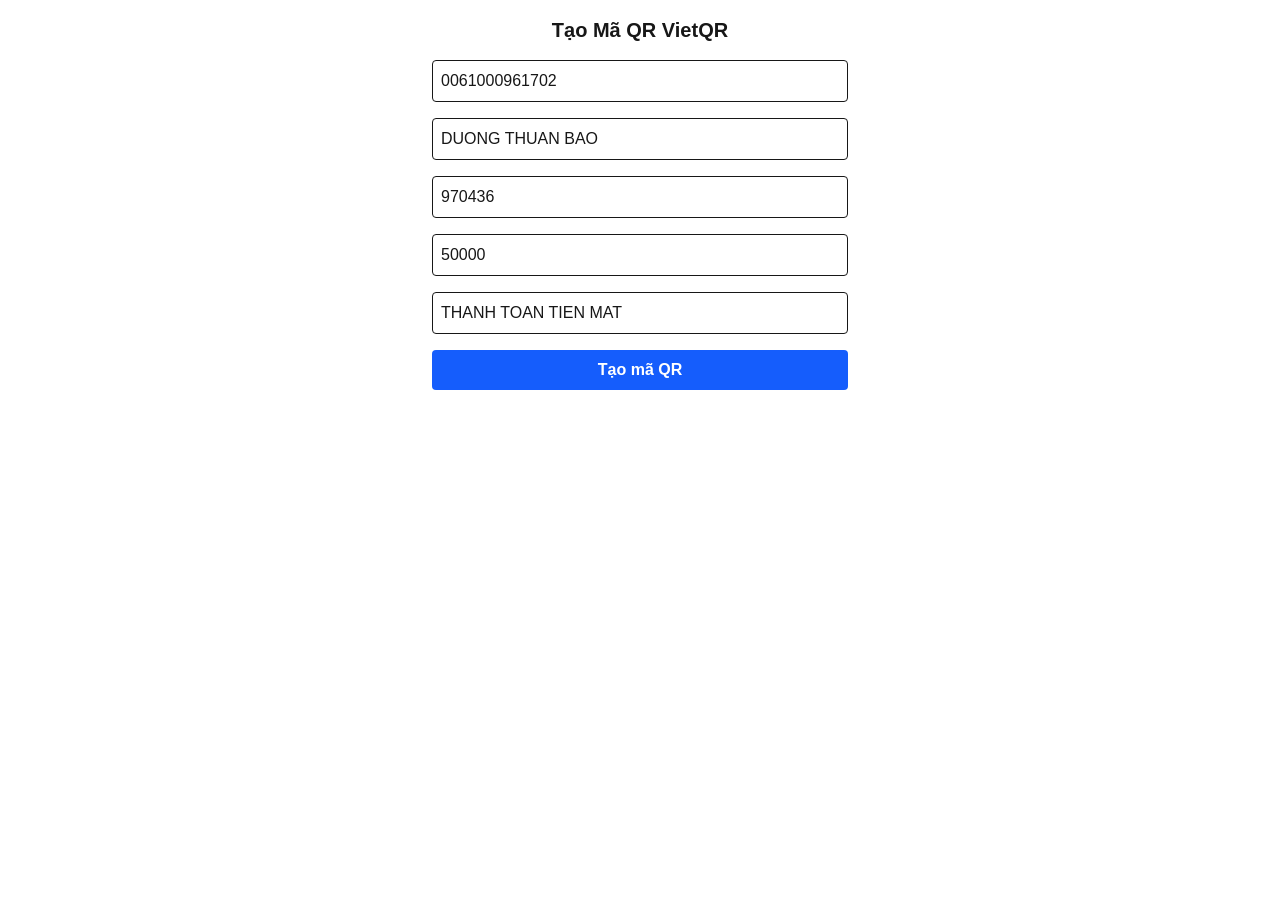
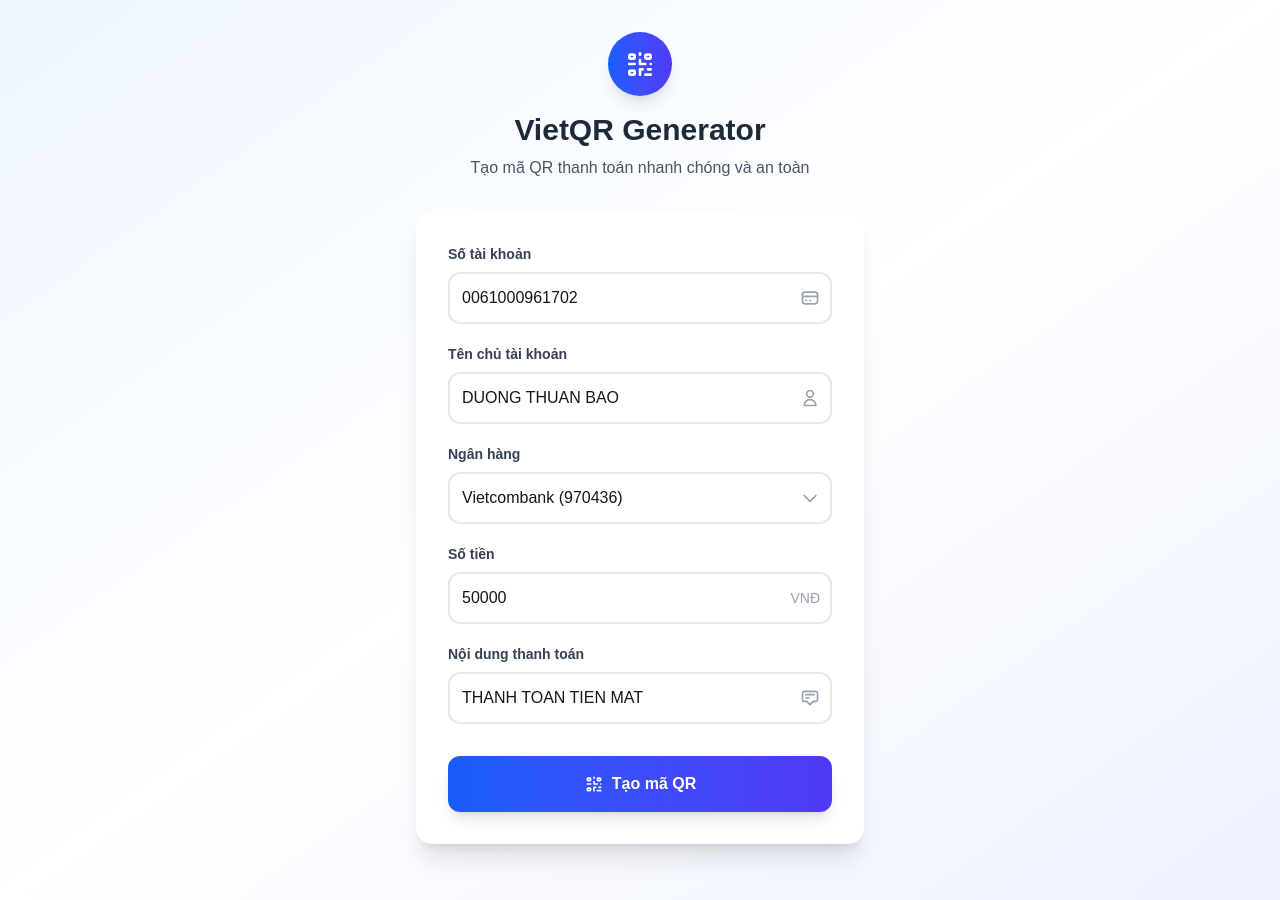
Before and after one commit to baoduong-dev/generateQrBanking, a Next.js app in the folder my-app/: page / in a window 1280 px wide. Before the commit the page ends 800 px from the top, so only its background shows below. Built offline with nearby package versions, Linux system fonts and the light colour scheme.

Commit message:
update UI

```diff
--- a/my-app/app/page.tsx
+++ b/my-app/app/page.tsx
@@ -10,6 +10,17 @@
   const [addInfo, setAddInfo] = useState('THANH TOAN TIEN MAT');
   const [qrUrl, setQrUrl] = useState<string | null>(null);
   const [loading, setLoading] = useState(false);
+
+  const banks = [
+    { id: '970436', name: 'Vietcombank' },
+    { id: '970422', name: 'MB Bank (Quân đội)' },
+    { id: '970418', name: 'BIDV' },
+    { id: '970415', name: 'VietinBank' },
+    { id: '970416', name: 'ACB' },
+    { id: '970407', name: 'Techcombank' },
+    { id: '970423', name: 'TPBank' },
+    { id: '970403', name: 'Sacombank' }
+  ];
 
   const handleGenerate = async () => {
     setLoading(true);
@@ -36,54 +47,196 @@
   };
 
   return (
-    <div className="max-w-md mx-auto p-4 space-y-4">
-      <h1 className="text-xl font-bold text-center">Tạo Mã QR VietQR</h1>
+    <div className="min-h-screen bg-gradient-to-br from-blue-50 via-white to-indigo-50 py-4 px-4 sm:py-8">
+      <div className="max-w-md mx-auto">
+        {/* Header */}
+        <div className="text-center mb-8">
+          <div className="inline-flex items-center justify-center w-16 h-16 bg-gradient-to-r from-blue-600 to-indigo-600 rounded-full mb-4 shadow-lg">
+            <svg className="w-8 h-8 text-white" fill="none" stroke="currentColor" viewBox="0 0 24 24">
+              <path strokeLinecap="round" strokeLinejoin="round" strokeWidth={2} d="M12 4v1m6 11h2m-6 0h-2v4m0-11v3m0 0h.01M12 12h4.01M16 20h4M4 12h4m12 0h.01M5 8h2a1 1 0 001-1V6a1 1 0 00-1-1H5a1 1 0 00-1 1v1a1 1 0 001 1zm12 0h2a1 1 0 001-1V6a1 1 0 00-1-1h-2a1 1 0 00-1 1v1a1 1 0 001 1zM5 20h2a1 1 0 001-1v-1a1 1 0 00-1-1H5a1 1 0 00-1 1v1a1 1 0 001 1z" />
+            </svg>
+          </div>
+          <h1 className="text-2xl sm:text-3xl font-bold text-gray-800 mb-2">VietQR Generator</h1>
+          <p className="text-gray-600 text-sm sm:text-base">Tạo mã QR thanh toán nhanh chóng và an toàn</p>
+        </div>
 
+        {/* Form Card */}
+        <div className="bg-white rounded-2xl shadow-xl p-6 sm:p-8 mb-6">
+          <div className="space-y-5">
+            {/* Account Number */}
+            <div>
+              <label className="block text-sm font-semibold text-gray-700 mb-2">
+                Số tài khoản
+              </label>
+              <div className="relative">
                 <input
-        className="w-full border p-2 rounded"
-        placeholder="Số tài khoản"
+                  className="w-full border-2 border-gray-200 p-3 rounded-xl focus:border-blue-500 focus:ring-2 focus:ring-blue-200 transition-all duration-200 outline-none"
+                  placeholder="Nhập số tài khoản"
                   value={accountNumber}
                   onChange={(e) => setAccountNumber(e.target.value)}
                 />
+                <div className="absolute inset-y-0 right-0 pr-3 flex items-center pointer-events-none">
+                  <svg className="w-5 h-5 text-gray-400" fill="none" stroke="currentColor" viewBox="0 0 24 24">
+                    <path strokeLinecap="round" strokeLinejoin="round" strokeWidth={2} d="M3 10h18M7 15h1m4 0h1m-7 4h12a3 3 0 003-3V8a3 3 0 00-3-3H6a3 3 0 00-3 3v8a3 3 0 003 3z" />
+                  </svg>
+                </div>
+              </div>
+            </div>
+
+            {/* Account Name */}
+            <div>
+              <label className="block text-sm font-semibold text-gray-700 mb-2">
+                Tên chủ tài khoản
+              </label>
+              <div className="relative">
                 <input
-        className="w-full border p-2 rounded"
+                  className="w-full border-2 border-gray-200 p-3 rounded-xl focus:border-blue-500 focus:ring-2 focus:ring-blue-200 transition-all duration-200 outline-none"
                   placeholder="Tên chủ tài khoản (IN HOA)"
                   value={accountName}
                   onChange={(e) => setAccountName(e.target.value)}
                 />
-      <input
-        className="w-full border p-2 rounded"
-        placeholder="Mã ngân hàng (Mặc định: 970436)"
+                <div className="absolute inset-y-0 right-0 pr-3 flex items-center pointer-events-none">
+                  <svg className="w-5 h-5 text-gray-400" fill="none" stroke="currentColor" viewBox="0 0 24 24">
+                    <path strokeLinecap="round" strokeLinejoin="round" strokeWidth={2} d="M16 7a4 4 0 11-8 0 4 4 0 018 0zM12 14a7 7 0 00-7 7h14a7 7 0 00-7-7z" />
+                  </svg>
+                </div>
+              </div>
+            </div>
+
+            {/* Bank Selection */}
+            <div>
+              <label className="block text-sm font-semibold text-gray-700 mb-2">
+                Ngân hàng
+              </label>
+              <div className="relative">
+                <select
+                  className="w-full border-2 border-gray-200 p-3 rounded-xl focus:border-blue-500 focus:ring-2 focus:ring-blue-200 transition-all duration-200 outline-none appearance-none bg-white"
                   value={bankId}
                   onChange={(e) => setBankId(e.target.value)}
-      />
+                >
+                  {banks.map((bank) => (
+                    <option key={bank.id} value={bank.id}>
+                      {bank.name} ({bank.id})
+                    </option>
+                  ))}
+                </select>
+                <div className="absolute inset-y-0 right-0 pr-3 flex items-center pointer-events-none">
+                  <svg className="w-5 h-5 text-gray-400" fill="none" stroke="currentColor" viewBox="0 0 24 24">
+                    <path strokeLinecap="round" strokeLinejoin="round" strokeWidth={2} d="M19 9l-7 7-7-7" />
+                  </svg>
+                </div>
+              </div>
+            </div>
+
+            {/* Amount */}
+            <div>
+              <label className="block text-sm font-semibold text-gray-700 mb-2">
+                Số tiền
+              </label>
+              <div className="relative">
                 <input
-        className="w-full border p-2 rounded"
+                  className="w-full border-2 border-gray-200 p-3 rounded-xl focus:border-blue-500 focus:ring-2 focus:ring-blue-200 transition-all duration-200 outline-none"
                   placeholder="Số tiền (VD: 50000)"
                   value={amount}
                   onChange={(e) => setAmount(e.target.value)}
+                  type="number"
                 />
+                <div className="absolute inset-y-0 right-0 pr-3 flex items-center pointer-events-none">
+                  <span className="text-gray-400 text-sm font-medium">VNĐ</span>
+                </div>
+              </div>
+            </div>
+
+            {/* Additional Info */}
+            <div>
+              <label className="block text-sm font-semibold text-gray-700 mb-2">
+                Nội dung thanh toán
+              </label>
+              <div className="relative">
                 <input
-        className="w-full border p-2 rounded"
+                  className="w-full border-2 border-gray-200 p-3 rounded-xl focus:border-blue-500 focus:ring-2 focus:ring-blue-200 transition-all duration-200 outline-none"
                   placeholder="Nội dung thanh toán"
                   value={addInfo}
                   onChange={(e) => setAddInfo(e.target.value)}
                 />
+                <div className="absolute inset-y-0 right-0 pr-3 flex items-center pointer-events-none">
+                  <svg className="w-5 h-5 text-gray-400" fill="none" stroke="currentColor" viewBox="0 0 24 24">
+                    <path strokeLinecap="round" strokeLinejoin="round" strokeWidth={2} d="M7 8h10M7 12h4m1 8l-4-4H5a2 2 0 01-2-2V6a2 2 0 012-2h14a2 2 0 012 2v8a2 2 0 01-2 2h-3l-4 4z" />
+                  </svg>
+                </div>
+              </div>
+            </div>
+          </div>
 
+          {/* Generate Button */}
           <button
             onClick={handleGenerate}
             disabled={loading}
-        className="w-full bg-blue-600 text-white font-bold py-2 rounded hover:bg-blue-700"
+            className="w-full mt-8 bg-gradient-to-r from-blue-600 to-indigo-600 hover:from-blue-700 hover:to-indigo-700 disabled:from-gray-400 disabled:to-gray-500 text-white font-bold py-4 rounded-xl transition-all duration-200 transform hover:scale-[1.02] disabled:scale-100 shadow-lg hover:shadow-xl disabled:shadow-md flex items-center justify-center space-x-2"
           >
-        {loading ? 'Đang tạo...' : 'Tạo mã QR'}
+            {loading ? (
+              <>
+                <svg className="animate-spin -ml-1 mr-3 h-5 w-5 text-white" xmlns="http://www.w3.org/2000/svg" fill="none" viewBox="0 0 24 24">
+                  <circle className="opacity-25" cx="12" cy="12" r="10" stroke="currentColor" strokeWidth="4"></circle>
+                  <path className="opacity-75" fill="currentColor" d="M4 12a8 8 0 018-8V0C5.373 0 0 5.373 0 12h4zm2 5.291A7.962 7.962 0 014 12H0c0 3.042 1.135 5.824 3 7.938l3-2.647z"></path>
+                </svg>
+                <span>Đang tạo mã QR...</span>
+              </>
+            ) : (
+              <>
+                <svg className="w-5 h-5" fill="none" stroke="currentColor" viewBox="0 0 24 24">
+                  <path strokeLinecap="round" strokeLinejoin="round" strokeWidth={2} d="M12 4v1m6 11h2m-6 0h-2v4m0-11v3m0 0h.01M12 12h4.01M16 20h4M4 12h4m12 0h.01M5 8h2a1 1 0 001-1V6a1 1 0 00-1-1H5a1 1 0 00-1 1v1a1 1 0 001 1zm12 0h2a1 1 0 001-1V6a1 1 0 00-1-1h-2a1 1 0 00-1 1v1a1 1 0 001 1zM5 20h2a1 1 0 001-1v-1a1 1 0 00-1-1H5a1 1 0 00-1 1v1a1 1 0 001 1z" />
+                </svg>
+                <span>Tạo mã QR</span>
+              </>
+            )}
           </button>
+        </div>
 
+        {/* QR Result */}
         {qrUrl && (
-        <div className="text-center mt-4">
-          <p className="mb-2 font-medium">Mã QR của bạn:</p>
-          <img src={qrUrl} alt="VietQR Code" className="mx-auto border rounded shadow-md" />
+          <div className="bg-white rounded-2xl shadow-xl p-6 sm:p-8 text-center animate-fade-in">
+            <div className="mb-4">
+              <div className="inline-flex items-center justify-center w-12 h-12 bg-green-100 rounded-full mb-3">
+                <svg className="w-6 h-6 text-green-600" fill="none" stroke="currentColor" viewBox="0 0 24 24">
+                  <path strokeLinecap="round" strokeLinejoin="round" strokeWidth={2} d="M5 13l4 4L19 7" />
+                </svg>
+              </div>
+              <h3 className="text-lg font-bold text-gray-800 mb-2">Mã QR đã được tạo thành công!</h3>
+              <p className="text-gray-600 text-sm">Quét mã QR bên dưới để thực hiện thanh toán</p>
+            </div>
+            <div className="bg-gray-50 rounded-xl p-4 inline-block">
+              <img
+                src={qrUrl}
+                alt="VietQR Code"
+                className="mx-auto rounded-lg shadow-md max-w-full h-auto"
+                style={{ maxWidth: '280px' }}
+              />
+            </div>
+            <div className="mt-4 pt-4 border-t border-gray-100">
+              <p className="text-xs text-gray-500">
+                💡 Mã QR có thể được quét bởi các ứng dụng ngân hàng hỗ trợ VietQR
+              </p>
+            </div>
           </div>
         )}
       </div>
+
+      <style jsx>{`
+        @keyframes fade-in {
+          from {
+            opacity: 0;
+            transform: translateY(20px);
+          }
+          to {
+            opacity: 1;
+            transform: translateY(0);
+          }
+        }
+        .animate-fade-in {
+          animation: fade-in 0.5s ease-out;
+        }
+      `}</style>
+    </div>
   );
 }
```
Lines whose indentation alone changed are shown as unchanged.
